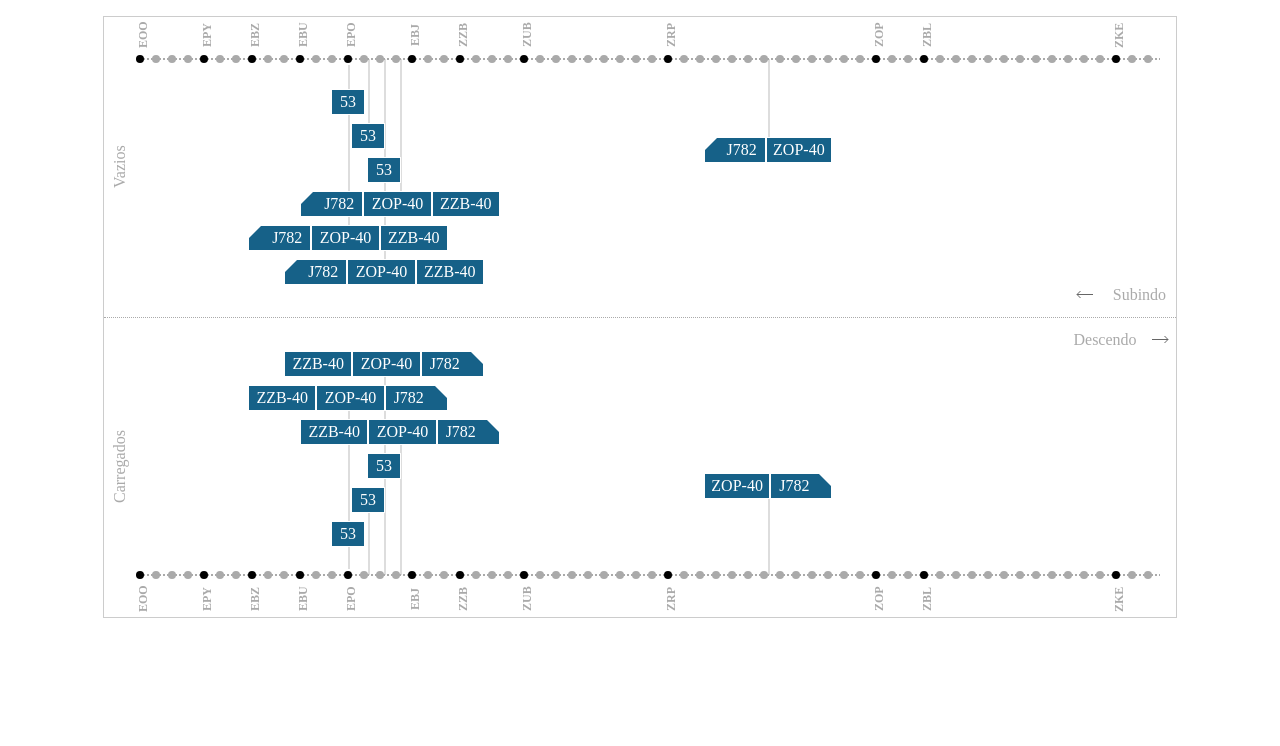
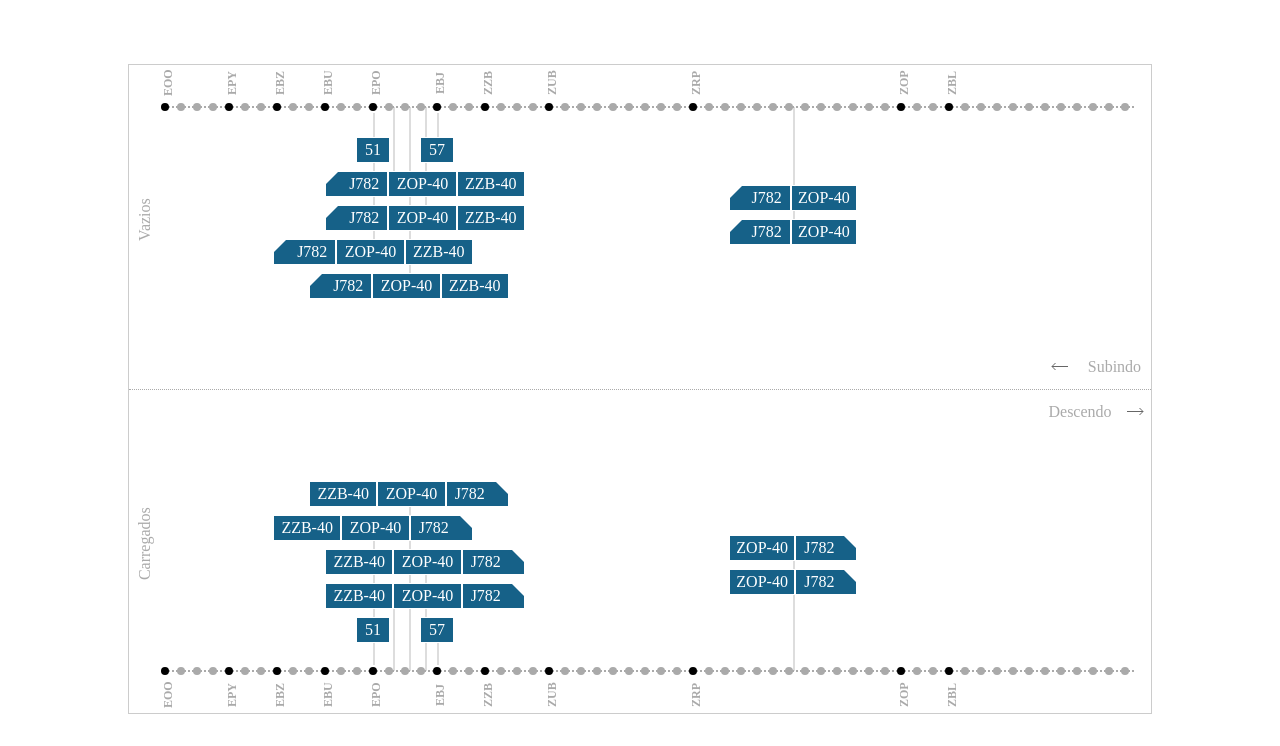
Before and after one commit to ramonprata/react-lab, a React (Create React App) app: page / in a window 1280 px wide. Shown: the top 746 px of the page. Built offline with nearby package versions, Linux system fonts and the light colour scheme.

Commit message:
Criado trem/vagao

```diff
--- a/src/features/mapaFrota/dados.mock.js
+++ b/src/features/mapaFrota/dados.mock.js
@@ -1,4 +1,18 @@
 export const trens = [
+  {
+    LocalidadeAtual: 'EYH',
+    Codigo: 'J782',
+    Vagoes: [
+      {
+        QuantidadeVagoes: 40,
+        Destino: 'ZOP',
+      },
+      {
+        QuantidadeVagoes: 40,
+        Destino: 'ZZB',
+      },
+    ],
+  },
   {
     LocalidadeAtual: 'EYH',
     Codigo: 'J782',
@@ -51,6 +65,16 @@ export const trens = [
       },
     ],
   },
+  {
+    LocalidadeAtual: 'ZCB',
+    Codigo: 'J782',
+    Vagoes: [
+      {
+        QuantidadeVagoes: 40,
+        Destino: 'ZOP',
+      },
+    ],
+  },
 ];
 
 export const vagoes = [
@@ -58,19 +82,13 @@ export const vagoes = [
     LocalidadeAtual: 'EPO',
     Situacao: 'Carregado',
     TempoPermanencia: 3,
-    QuantidadeVagoes: 53,
+    QuantidadeVagoes: 51,
   },
   {
     LocalidadeAtual: 'EGN',
     Situacao: 'Carregado',
     TempoPermanencia: 3,
-    QuantidadeVagoes: 53,
-  },
-  {
-    LocalidadeAtual: 'EYG',
-    Situacao: 'Carregado',
-    TempoPermanencia: 3,
-    QuantidadeVagoes: 53,
+    QuantidadeVagoes: 52,
   },
   // {
   //   LocalidadeAtual: 'EYG',
@@ -79,11 +97,35 @@ export const vagoes = [
   //   QuantidadeVagoes: 53,
   // },
   // {
-  //   LocalidadeAtual: 'EYG',
+  //   LocalidadeAtual: 'EVV',
   //   Situacao: 'Carregado',
   //   TempoPermanencia: 3,
-  //   QuantidadeVagoes: 53,
+  //   QuantidadeVagoes: 54,
   // },
+  // {
+  //   LocalidadeAtual: 'EGN',
+  //   Situacao: 'Carregado',
+  //   TempoPermanencia: 3,
+  //   QuantidadeVagoes: 55,
+  // },
+  // {
+  //   LocalidadeAtual: 'EYH',
+  //   Situacao: 'Carregado',
+  //   TempoPermanencia: 3,
+  //   QuantidadeVagoes: 56,
+  // },
+  // {
+  //   LocalidadeAtual: 'EYH',
+  //   Situacao: 'Carregado',
+  //   TempoPermanencia: 3,
+  //   QuantidadeVagoes: 57,
+  // },
+  {
+    LocalidadeAtual: 'EBJ',
+    Situacao: 'Carregado',
+    TempoPermanencia: 3,
+    QuantidadeVagoes: 57,
+  },
 ];
 
 export const mapaEstacoesGraoDictionaty = {
--- /dev/null
+++ b/src/features/mapaFrota/useWeelListener.js
@@ -0,0 +1,41 @@
+import { useEffect } from 'react';
+
+export const useWeelListener = (
+  componentRef,
+  scrollDirection = 'vertical',
+  amountScroll = 1
+) => {
+  const scrollVertical = scrollDirection === 'vertical';
+
+  let scrolDirection = {
+    top: 0,
+    left: 0,
+  };
+
+  const handleWeel = (e) => {
+    if (componentRef && componentRef.current) {
+      if (!scrollVertical) {
+        e.preventDefault();
+        scrolDirection.left =
+          componentRef.current.scrollLeft + e.deltaY * amountScroll;
+      } else {
+        scrolDirection.top = e.deltaY * amountScroll;
+      }
+      componentRef.current.scrollTo({
+        ...scrolDirection,
+        behaviour: 'smooth',
+      });
+    }
+  };
+
+  useEffect(() => {
+    if (componentRef && Boolean(componentRef.current)) {
+      componentRef.current.addEventListener('wheel', handleWeel, {
+        passive: false,
+      });
+      return () => {
+        componentRef.current.removeEventListener('wheel', handleWeel);
+      };
+    }
+  }, []);
+};
--- /dev/null
+++ b/src/features/mapaFrota/views/EstacaoPatio.jsx
@@ -0,0 +1,62 @@
+import React from 'react';
+import { TAMANHO_PONTO_ESTACAO } from '../utils';
+
+const EstacaoPatio = (props) => {
+  const { estacao, positionX, fluxoSubindo } = props;
+  const {
+    estacaoContent,
+    container,
+    marcadorEstacao,
+    estacaoContainer,
+  } = getStyles(estacao, positionX, fluxoSubindo);
+
+  return (
+    <React.Fragment>
+      <div style={container}>
+        <div style={marcadorEstacao} />
+        <div style={estacaoContainer}>
+          <div style={estacaoContent}>{estacao.estacaoPatio}</div>
+        </div>
+      </div>
+    </React.Fragment>
+  );
+};
+
+const getStyles = (estacao, positionX, fluxoSubindo) => {
+  return {
+    container: {
+      display: 'flex',
+      position: 'absolute',
+      backgroundColor: '#fff',
+      height: 48,
+      left: positionX,
+      flexDirection: fluxoSubindo ? 'column-reverse' : 'column',
+      justifyContent: 'space-around',
+    },
+
+    marcadorEstacao: {
+      width: TAMANHO_PONTO_ESTACAO,
+      height: TAMANHO_PONTO_ESTACAO,
+      borderRadius: 4,
+      zIndex: 1,
+      left: positionX,
+      backgroundColor: estacao.marco ? '#000' : '#aaa',
+    },
+
+    estacaoContainer: {
+      textOrientation: 'mixed',
+      writingMode: 'vertical-rl',
+      transform: 'rotate(180deg)',
+      textAlign: 'center',
+      fontSize: 12,
+      fontWeight: 'bold',
+      color: estacao.marco ? '#aaa' : 'transparent',
+    },
+
+    estacaoContent: {
+      height: 32,
+    },
+  };
+};
+
+export default EstacaoPatio;
--- a/src/features/mapaFrota/views/Estacoes.jsx
+++ b/src/features/mapaFrota/views/Estacoes.jsx
@@ -1,74 +1,22 @@
 import React from 'react';
-import { getPositionX, isFluxoSubindo, TAMANHO_PONTO_ESTACAO } from '../utils';
+import { getPositionX, isFluxoSubindo } from '../utils';
+import EstacaoPatio from './EstacaoPatio';
 
 const Estacoes = (props) => {
-  const { sentidoFluxo, estacoesComPosicoes, trens } = props;
-
-  const {
-    paradaContainer,
-    marcadorEstacao,
-    linha,
-    containerTexto,
-  } = getStyles();
+  const { sentidoFluxo, estacoesComPosicoes } = props;
 
   return estacoesComPosicoes.map((estacao, idx) => {
-    const floxoSubindo = isFluxoSubindo(sentidoFluxo);
+    const fluxoSubindo = isFluxoSubindo(sentidoFluxo);
     const positionX = getPositionX(idx, estacao.marco);
-
     return (
-      <React.Fragment key={`estacao-${idx}`}>
-        <div
-          style={{
-            ...paradaContainer,
-            left: positionX,
-            flexDirection: floxoSubindo ? 'column-reverse' : 'column',
-            justifyContent: 'space-around',
-          }}
-        >
-          <div
-            style={{
-              ...marcadorEstacao,
-              left: positionX,
-              backgroundColor: estacao.marco ? '#000' : '#aaa',
-            }}
-          />
-          <div
-            style={{
-              ...containerTexto,
-              color: estacao.marco ? '#aaa' : 'transparent',
-            }}
-          >
-            <div style={{ height: 32 }}>{estacao.estacaoPatio}</div>
-          </div>
-        </div>
-      </React.Fragment>
+      <EstacaoPatio
+        key={`estacao-${idx}`}
+        estacao={estacao}
+        positionX={positionX}
+        fluxoSubindo={fluxoSubindo}
+      />
     );
   });
 };
 
-const getStyles = () => ({
-  paradaContainer: {
-    display: 'flex',
-    position: 'absolute',
-    backgroundColor: '#fff',
-    height: 48,
-  },
-
-  marcadorEstacao: {
-    width: TAMANHO_PONTO_ESTACAO,
-    height: TAMANHO_PONTO_ESTACAO,
-    borderRadius: 4,
-    zIndex: 1,
-  },
-
-  containerTexto: {
-    textOrientation: 'mixed',
-    writingMode: 'vertical-rl',
-    transform: 'rotate(180deg)',
-    textAlign: 'center',
-    fontSize: 12,
-    fontWeight: 'bold',
-  },
-});
-
 export default Estacoes;
--- a/src/features/mapaFrota/views/FrotaFluxo.jsx
+++ b/src/features/mapaFrota/views/FrotaFluxo.jsx
@@ -1,9 +1,11 @@
-import React from 'react';
-import { getMaximoTamanhoMapa, isFluxoSubindo } from '../utils';
-import Estacoes from './Estacoes';
+import React, { useRef, useEffect, useState } from 'react';
+import { isFluxoSubindo } from '../utils';
+import ObjetosEstacoes from './ObjetosEstacoes';
 
 const FrotaFluxo = (props) => {
-  const { sentidoFluxo, maxWidthMapa, estacoes, objetosEstacoes } = props;
+  const containerObjetosRef = useRef(null);
+  const [mapHeight, setHeight] = useState('auto');
+  const { sentidoFluxo, maxWidthMapa, estacoes, estacoesComPosicoes } = props;
   const { mapa, linhaPontilhada, containerEstacoes } = getStyles(maxWidthMapa);
   const fluxoSubindo = isFluxoSubindo(sentidoFluxo);
   const posicaoEstacoes = {
@@ -11,9 +13,27 @@ const FrotaFluxo = (props) => {
     bottom: !fluxoSubindo ? 0 : 'unset',
   };
 
+  useEffect(() => {
+    if (Boolean(containerObjetosRef.current)) {
+      setHeight(containerObjetosRef.current.offsetHeight * 1.5);
+    }
+  }, [containerObjetosRef]);
+
+  const plotarObjetoNoMapa = mapHeight !== 'auto';
+
+  const renderObjetos = () => {
+    return (
+      <ObjetosEstacoes
+        estacoesComPosicoes={estacoesComPosicoes}
+        sentidoFluxo={sentidoFluxo}
+        plotarObjetoNoMapa={plotarObjetoNoMapa}
+      />
+    );
+  };
+
   return (
-    <div style={{ ...mapa }}>
-      {objetosEstacoes}
+    <div style={{ ...mapa, height: mapHeight }} ref={containerObjetosRef}>
+      {renderObjetos()}
       <div style={{ ...containerEstacoes, ...posicaoEstacoes }}>
         {estacoes}
         <hr
@@ -31,8 +51,7 @@ const FrotaFluxo = (props) => {
 const getStyles = (maxWidthMapa) => {
   return {
     mapa: {
-      height: '100%',
-      width: '100%',
+      position: 'relative',
     },
     linhaPontilhada: {
       border: 'none',
--- /dev/null
+++ b/src/features/mapaFrota/views/LinhaAncora.jsx
@@ -0,0 +1,24 @@
+import React from 'react';
+import { MAX_HEIGHT_OBJ } from '../utils';
+
+const LinhaAncora = (props) => {
+  const { tremVagao, fluxoSubindo } = props;
+  const { linha } = getStyles(tremVagao, fluxoSubindo);
+  return <div style={linha} />;
+};
+
+const getStyles = (tremVagao, fluxoSubindo) => {
+  return {
+    linha: {
+      backgroundColor: '#ddd',
+      width: 2,
+      position: 'absolute',
+      height: tremVagao.positionY - MAX_HEIGHT_OBJ,
+      left: tremVagao.positionX,
+      bottom: !fluxoSubindo ? 42 : 'unset',
+      top: fluxoSubindo ? 42 : 'unset',
+    },
+  };
+};
+
+export default LinhaAncora;
--- a/src/features/mapaFrota/views/MapaFrota.jsx
+++ b/src/features/mapaFrota/views/MapaFrota.jsx
@@ -5,6 +5,7 @@ import StatusFrota from './StatusFrota';
 import SentidoFluxo from './SentidoFluxo';
 import Estacoes from './Estacoes';
 import ObjetosEstacoes from './ObjetosEstacoes';
+import { useWeelListener } from '../useWeelListener';
 
 const MapaFrota = (props) => {
   const { trens, estacoesComPosicoes } = props;
@@ -17,36 +18,20 @@ const MapaFrota = (props) => {
   const {
     page,
     container,
+    content,
     gridMapa,
     gridFluxoFrota,
     sentidoFluxoContainer,
     linhaPontilhada,
   } = getStyles(maxWidthMapa);
 
-  const rendeObjetos = (sentido) => {
-    return (
-      <ObjetosEstacoes
-        estacoesComPosicoes={estacoesComPosicoes}
-        sentidoFluxo={sentido}
-      />
-    );
-  };
-
-  const handleWeel = (e) => {
-    if (mapaRef && mapaRef.current) {
-      const amountScroll = mapaRef.current.scrollLeft + e.deltaY / 2;
-      mapaRef.current.scrollTo({
-        top: 0,
-        left: amountScroll,
-        behaviour: 'smooth',
-      });
-    }
-  };
+  useWeelListener(mapaRef, 'horizontal', 0.5);
 
   return (
     <React.Fragment>
       <div style={page}>
-        <div style={container} onWheel={handleWeel}>
+        <div style={container}>
+          <div style={content}>
             <StatusFrota />
             <div style={gridMapa} ref={mapaRef}>
               <div style={gridFluxoFrota}>
@@ -55,6 +40,7 @@ const MapaFrota = (props) => {
                   status={vazios}
                   sentidoFluxo={subindo}
                   maxWidthMapa={maxWidthMapa}
+                  estacoesComPosicoes={estacoesComPosicoes}
                   estacoes={
                     <Estacoes
                       sentidoFluxo={subindo}
@@ -62,7 +48,6 @@ const MapaFrota = (props) => {
                       trens={trens}
                     />
                   }
-                objetosEstacoes={rendeObjetos(subindo)}
                 />
               </div>
 
@@ -77,6 +62,7 @@ const MapaFrota = (props) => {
                   status={carregados}
                   sentidoFluxo={descendo}
                   maxWidthMapa={maxWidthMapa}
+                  estacoesComPosicoes={estacoesComPosicoes}
                   estacoes={
                     <Estacoes
                       sentidoFluxo={descendo}
@@ -84,7 +70,6 @@ const MapaFrota = (props) => {
                       trens={trens}
                     />
                   }
-                objetosEstacoes={rendeObjetos(descendo)}
                 />
               </div>
             </div>
@@ -92,6 +77,7 @@ const MapaFrota = (props) => {
               <SentidoFluxo sentido={subindo} />
               <hr style={linhaPontilhada} />
               <SentidoFluxo sentido={descendo} />
+            </div>
           </div>
         </div>
       </div>
@@ -106,11 +92,19 @@ const getStyles = (maxWidthMapa) => {
       alignItems: 'center',
       justifyContent: 'center',
       width: '100vw',
-      overflowY: 'auto',
-      padding: '16px 0',
+      maxHeight: '100vh',
     },
 
     container: {
+      width: '80%',
+      height: '90%',
+      overflowY: 'auto',
+      padding: '16px 32px',
+      bottom: 0,
+      position: 'absolute',
+    },
+
+    content: {
       border: '1px solid #ccc',
       display: 'grid',
       gridTemplateColumns: '32px auto 16px',
@@ -118,14 +112,13 @@ const getStyles = (maxWidthMapa) => {
       alignItems: 'center',
       justifyContent: 'center',
       position: 'relative',
-      // backgroundColor: 'violet',
     },
 
     gridMapa: {
       display: 'grid',
       justifyItems: 'center',
       gridTemplateColumns: '1fr',
-      gridTemplateRows: '300px 300px',
+      gridTemplateRows: 'minmax(180px, auto) minmax(180px, auto)',
       overflow: 'auto',
       maxWidth: '80vw',
     },
--- /dev/null
+++ b/src/features/mapaFrota/views/ObjetoEstacaoWrapper.jsx
@@ -0,0 +1,32 @@
+import React from 'react';
+import { MAX_HEIGHT_OBJ } from '../utils';
+
+const ObjetoEstacaoWrapper = (props) => {
+  const { tremVagao, fluxoSubindo, plotarObjetoNoMapa } = props;
+  const { objetoContainer } = getStyles(
+    tremVagao,
+    fluxoSubindo,
+    plotarObjetoNoMapa
+  );
+
+  return <div style={objetoContainer}>{props.children}</div>;
+};
+
+const getStyles = (tremVagao, fluxoSubindo, plotarObjetoNoMapa) => {
+  return {
+    objetoContainer: {
+      height: MAX_HEIGHT_OBJ,
+      zIndex: 1,
+      display: 'flex',
+      position: plotarObjetoNoMapa ? 'absolute' : 'relative',
+      left: tremVagao.positionX - tremVagao.width / 2,
+      bottom: !fluxoSubindo ? tremVagao.positionY : 'unset',
+      top: fluxoSubindo ? tremVagao.positionY : 'unset',
+      flexDirection: fluxoSubindo ? 'row' : 'row-reverse',
+      maxWidth: tremVagao.width,
+      justifyContent: fluxoSubindo ? 'flex-start' : 'flex-end',
+    },
+  };
+};
+
+export default ObjetoEstacaoWrapper;
--- a/src/features/mapaFrota/views/ObjetosEstacoes.jsx
+++ b/src/features/mapaFrota/views/ObjetosEstacoes.jsx
@@ -3,15 +3,15 @@ import {
   isFluxoSubindo,
   atualizaPositionYObjetos,
   getTremNaEstacao,
-  MAX_HEIGHT_OBJ,
 } from '../utils';
 import { trens, vagoes } from '../dados.mock';
 import Trem from './Trem';
 import Vagao from './Vagao';
+import ObjetoEstacaoWrapper from './ObjetoEstacaoWrapper';
+import LinhaAncora from './LinhaAncora';
 
 const ObjetosEstacoes = (props) => {
-  const { sentidoFluxo, estacoesComPosicoes } = props;
-  const { objetoContainer, linha } = getStyles(props);
+  const { sentidoFluxo, estacoesComPosicoes, plotarObjetoNoMapa } = props;
   const fluxoSubindo = isFluxoSubindo(sentidoFluxo);
 
   const trensRender = trens.map((trem) => {
@@ -22,7 +22,7 @@ const ObjetosEstacoes = (props) => {
     return getTremNaEstacao(vagao, estacoesComPosicoes, 'vagao');
   });
 
-  const rendeTrem = (trem) => {
+  const renderTrem = (trem) => {
     return (
       <React.Fragment>
         <Trem subindo={fluxoSubindo} trem={trem} />
@@ -46,50 +46,21 @@ const ObjetosEstacoes = (props) => {
   return [...vagoesRender, ...trensRender].map((tremVagao, idx, self) => {
     const renderizaTrem = tremVagao.tipo === 'trem';
     atualizaPositionYObjetos(tremVagao, idx, self);
-    const paradaContainer = 42;
+
     return (
       <React.Fragment key={`objeto-estacao-${idx}`}>
-        <div
-          style={{
-            ...objetoContainer,
-            left: tremVagao.positionX - tremVagao.width / 2,
-            bottom: !fluxoSubindo ? tremVagao.positionY : 'unset',
-            top: fluxoSubindo ? tremVagao.positionY : 'unset',
-            flexDirection: fluxoSubindo ? 'row' : 'row-reverse',
-            maxWidth: tremVagao.width,
-            justifyContent: fluxoSubindo ? 'flex-start' : 'flex-end',
-          }}
+        <ObjetoEstacaoWrapper
+          tremVagao={tremVagao}
+          fluxoSubindo={fluxoSubindo}
+          plotarObjetoNoMapa={plotarObjetoNoMapa}
         >
-          {renderizaTrem && rendeTrem(tremVagao)}
-          {!renderizaTrem && renderVagao(tremVagao)}
-        </div>
-        <div
-          style={{
-            ...linha,
-            height: tremVagao.positionY - MAX_HEIGHT_OBJ,
-            left: tremVagao.positionX,
-            bottom: !fluxoSubindo ? paradaContainer : 'unset',
-            top: fluxoSubindo ? paradaContainer : 'unset',
-          }}
-        />
+          {renderizaTrem ? renderTrem(tremVagao) : renderVagao(tremVagao)}
+        </ObjetoEstacaoWrapper>
+
+        <LinhaAncora tremVagao={tremVagao} fluxoSubindo={fluxoSubindo} />
       </React.Fragment>
     );
   });
 };
-const getStyles = () => {
-  return {
-    objetoContainer: {
-      height: MAX_HEIGHT_OBJ,
-      position: 'absolute',
-      zIndex: 1,
-      display: 'flex',
-    },
-    linha: {
-      backgroundColor: '#ddd',
-      width: 2,
-      position: 'absolute',
-    },
-  };
-};
 
 export default ObjetosEstacoes;
--- a/src/features/mapaFrota/views/StatusFrota.jsx
+++ b/src/features/mapaFrota/views/StatusFrota.jsx
@@ -23,7 +23,7 @@ const getStyles = () => {
     gridStatus: {
       display: 'grid',
       gridTemplateColumns: '1fr',
-      gridTemplateRows: '300px 300px',
+      alignSelf: 'stretch',
     },
     contentStatus: {
       display: 'flex',
--- a/src/features/mapaFrota/views/Trem.jsx
+++ b/src/features/mapaFrota/views/Trem.jsx
@@ -3,7 +3,7 @@ import { MAX_HEIGHT_OBJ, TREM_WIDTH } from '../utils';
 import './Mapa.css';
 
 const Trem = (props) => {
-  const { subindo, trem } = props;
+  const { subindo, trem, plotarObjetoNoMapa } = props;
   const { tremContent } = getStyles(subindo);
   return (
     <div
```
Lines whose indentation alone changed are shown as unchanged.
